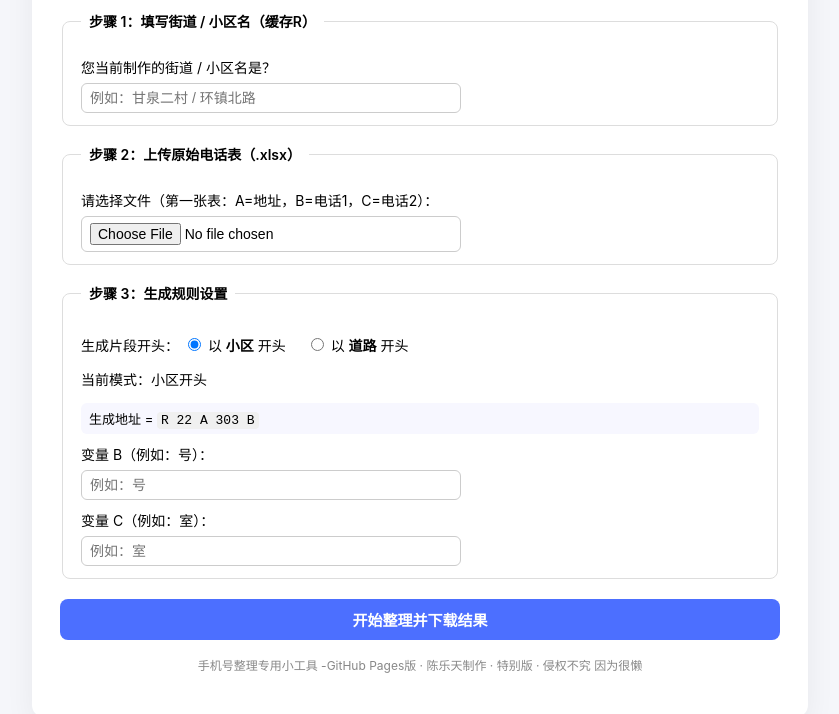
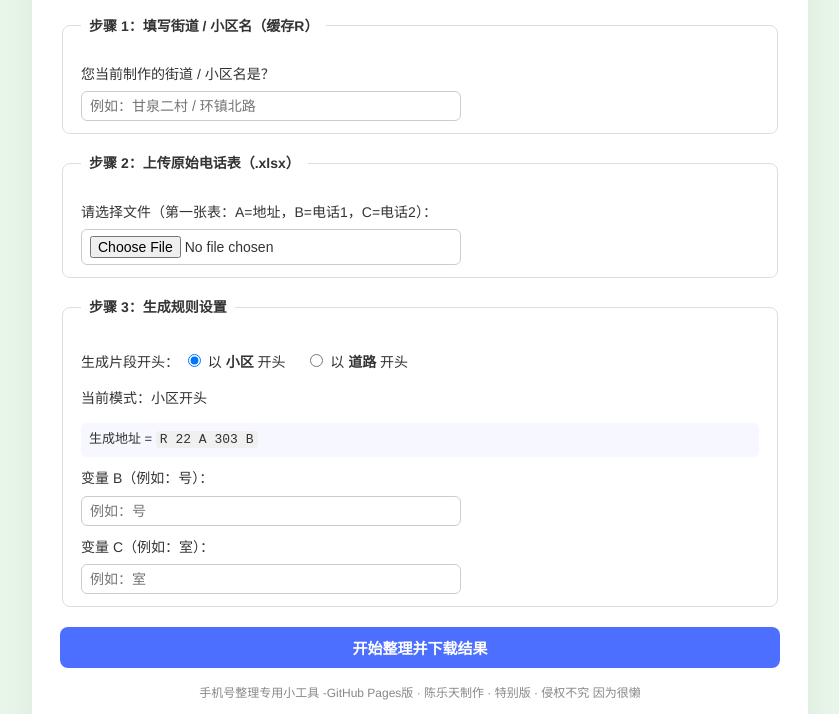
Before and after one commit to MartinChenLetian/phone-cleaner-xlsx-phone-tool, a website: page docs/index.html in a window 1280 px wide. Shown: the part 190-904 px from the top of the page, without its empty margins (220-1059 px from the left). Drawn offline with Linux system fonts and the light colour scheme.

Commit message:
inner_.css update

```diff
--- a/docs/index.html
+++ b/docs/index.html
@@ -10,6 +10,16 @@
     <!-- 前端版用 CDN 引入 SheetJS -->
     <script src="lib/xlsx.full.min.js"></script>
     <script src="app.js" defer></script>
+    <style>
+        body {
+            margin: 0;
+            padding: 0;
+            font-family: "Helvetica Neue", Helvetica, Arial, sans-serif;
+            background: #e8f5e9;
+            color: #333;
+            line-height: 1.6;
+        }
+    </style>
 </head>
 
 <body>
```
